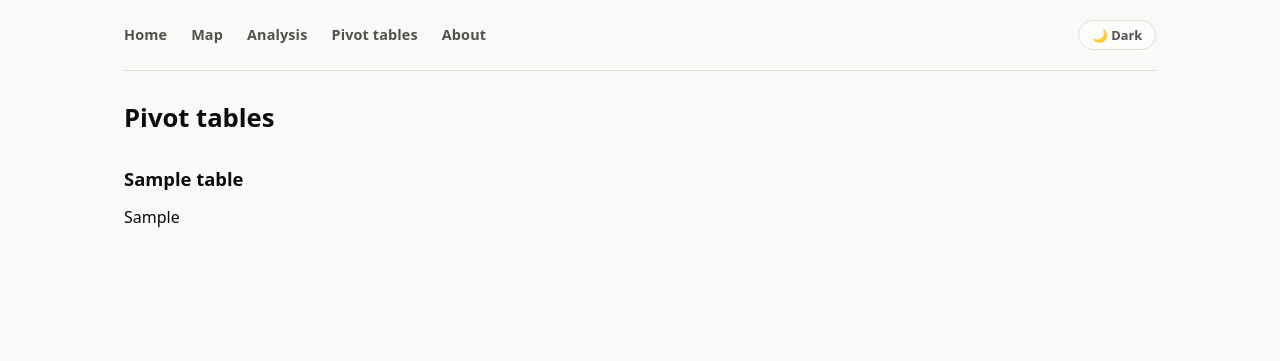
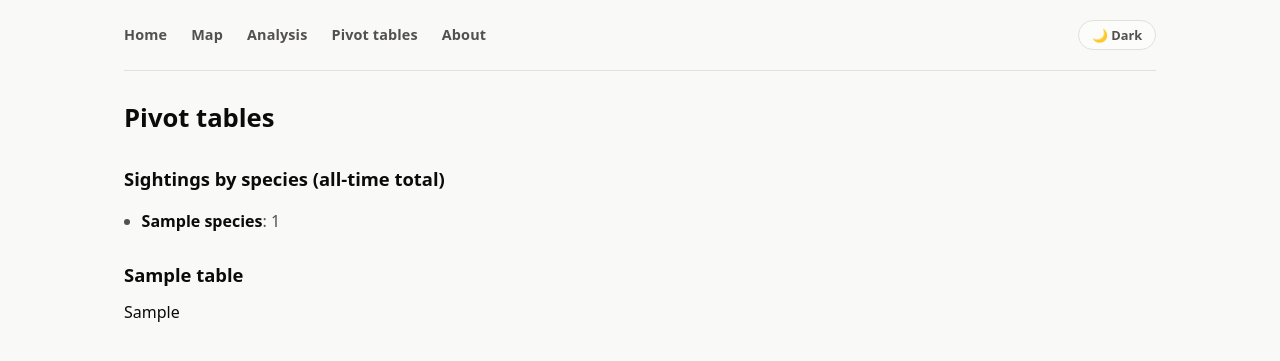
Before and after one commit to drewjmart/whale-sighting-alerts, a Flask app: template dashboard/templates/pivots.html in a window 1280 px wide. Shown: the top 361 px of the page. Run offline with Flask 3, Linux system fonts and the light colour scheme; the template is opened without the code that fills it: most values are stand-ins (such as "Sample title", 1, 10 or a date in 2020).

Commit message:
refactor: simplify home page to just the 24h summary and KPI panes
/map, /analysis, and /pivots were already dedicated pages; home just
also duplicated two things that belonged on them:

- 'Sightings by species' (all-time totals) moved to /pivots, right
  above the more granular species x month table it was a summary of.
- 'Browse a region' moved to /map, alongside the map's own region
  query param and spatial filters -- a more natural home for a
  region-browsing entry point than the KPI-focused landing page.

Both keep their exact original behavior (same data, same /region/<name>
links) -- only their page changed. Home now ends with a one-line
pointer to both relocated sections instead of duplicating them.

Verified live: species totals on /pivots match the numbers the home
page used to show; the region list renders on /map and /region/alki
point still works unchanged.

```diff
--- a/dashboard/app.py
+++ b/dashboard/app.py
@@ -77,12 +77,12 @@ def toggle_theme():
 
 @app.route("/")
 def index():
+    """Deliberately minimal (2026-09-08): just the 24h summary and the KPI
+    panes -- the full species/location breakdowns and region browsing that
+    used to live here moved to their own dedicated pages (/pivots and
+    /map respectively) rather than duplicating them in two places."""
     conn = _conn()
     try:
-        species_counts = {
-            species: int(row.sum())
-            for species, row in species_by_month(conn).iterrows()
-        }
         recent = recent_24h_summary(conn)
         kpis = dict(
             season=season_total_with_change(conn),
@@ -92,9 +92,7 @@ def index():
         )
     finally:
         conn.close()
-    return render_template(
-        "index.html", species_counts=species_counts, regions=known_regions(), recent=recent, kpis=kpis
-    )
+    return render_template("index.html", recent=recent, kpis=kpis)
 
 
 def _map_filters_from_request() -> dict:
@@ -144,6 +142,7 @@ def map_view():
         start_date=filters["start_date"] or "",
         end_date=filters["end_date"] or "",
         trust=filters["trust"],
+        regions=known_regions(),
     )
 
 
@@ -174,9 +173,11 @@ def map_frame():
 def pivots_view():
     conn = _conn()
     try:
+        species_month = species_by_month(conn)
+        species_counts = {species: int(row.sum()) for species, row in species_month.iterrows()}
         tables = {
             "Orca sightings by pod x month": pod_by_month(conn),
-            "Sightings by species x month": species_by_month(conn),
+            "Sightings by species x month": species_month,
             "Sightings by location x species": location_by_species(conn),
         }
     finally:
@@ -185,7 +186,7 @@ def pivots_view():
         title: (df.to_html(classes="pivot-table") if not df.empty else "<p>No data yet.</p>")
         for title, df in tables.items()
     }
-    return render_template("pivots.html", tables=html_tables)
+    return render_template("pivots.html", tables=html_tables, species_counts=species_counts)
 
 
 @app.route("/analysis")
--- a/dashboard/templates/pivots.html
+++ b/dashboard/templates/pivots.html
@@ -2,6 +2,18 @@
 {% block title %}Pivot tables — Whale Sighting Tracker{% endblock %}
 {% block content %}
   <h1>Pivot tables</h1>
+
+  <h2>Sightings by species (all-time total)</h2>
+  {% if species_counts %}
+    <ul>
+      {% for species, count in species_counts.items() %}
+        <li><strong>{{ species }}</strong>: {{ count }}</li>
+      {% endfor %}
+    </ul>
+  {% else %}
+    <p>No data ingested yet.</p>
+  {% endif %}
+
   {% for title, table_html in tables.items() %}
     <h2>{{ title }}</h2>
     {{ table_html | safe }}
```
Also changed, not shown: dashboard/templates/index.html (+4 -17 lines), dashboard/templates/map.html (+8 -0 lines).
